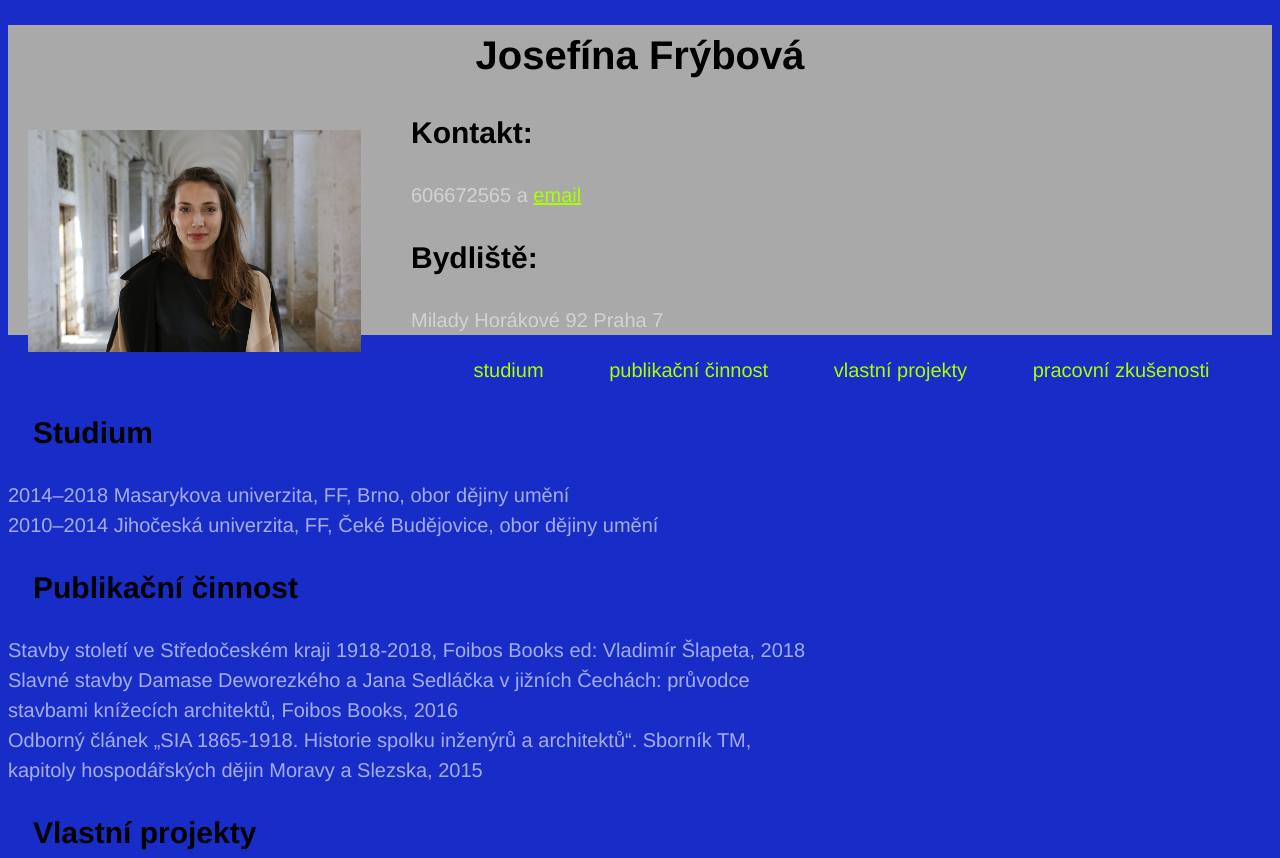
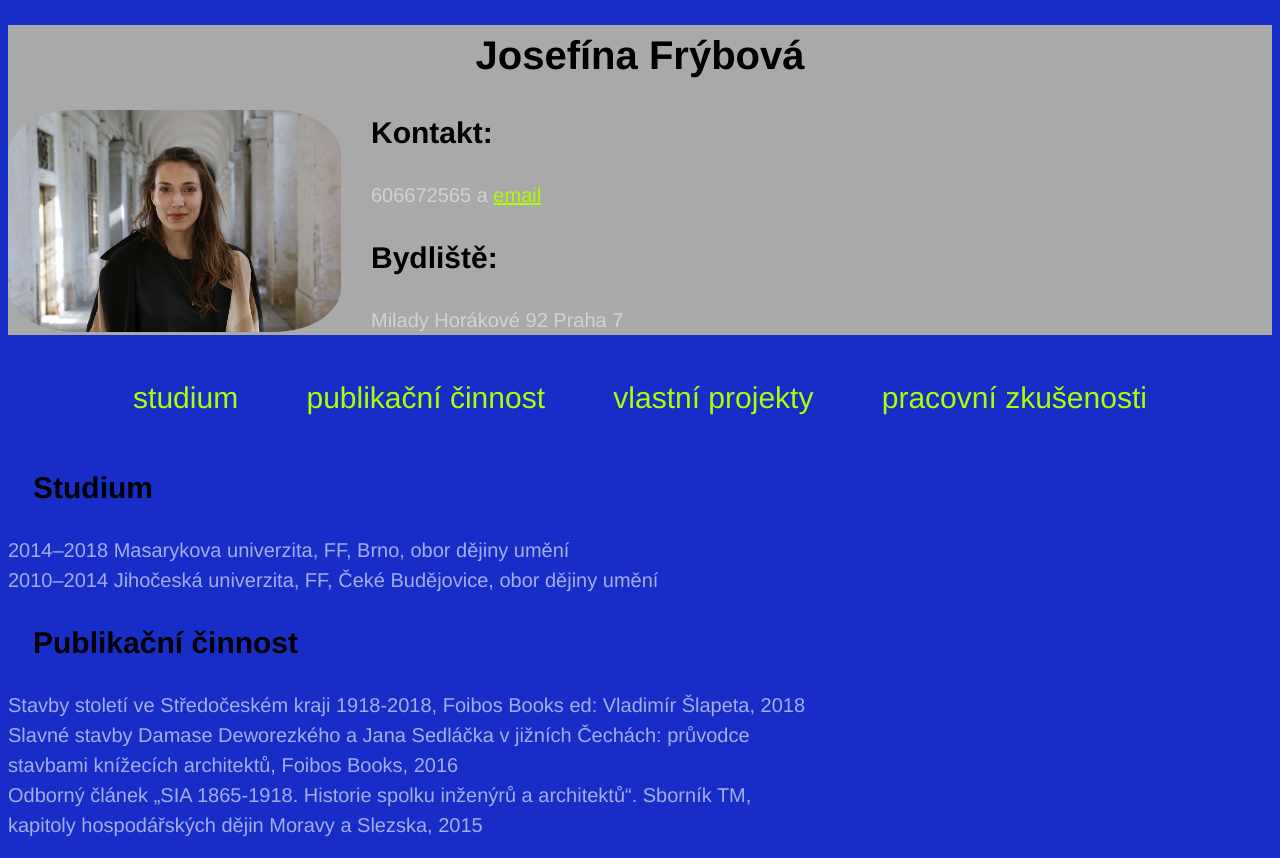
Before and after one commit to JosefinaFrybova/CV, a plain HTML site: page index.html in a window 1280 px wide. Shown: the top 858 px of the page. Drawn offline with Linux system fonts and the light colour scheme.

Commit message:
další změna

```diff
--- a/style.css
+++ b/style.css
@@ -19,11 +19,12 @@ h1 { font-size: 40px;
     text-align: center;
 }
 
-img { border-radius: 20%; padding:20px; display: block;
-   border-radius: 10px;
-  margin-right: 30px;
-float: left;
-overflow: auto;
+img { border-radius: 20%;
+    padding: 0px;
+    display: block;
+    margin-right: 30px;
+    float: left;
+    overflow: auto;
 }
 
 h1, h2
@@ -47,9 +48,10 @@ display:inline-block;
     margin: 0;
     padding: 0;
     text-align: center;
-    fontsize: 30px;
+    font-size: 30px;
  }
 
  .menu a { text-decoration: none;
     padding: 20px 30px;
+    display: inline-block;
 }
```
